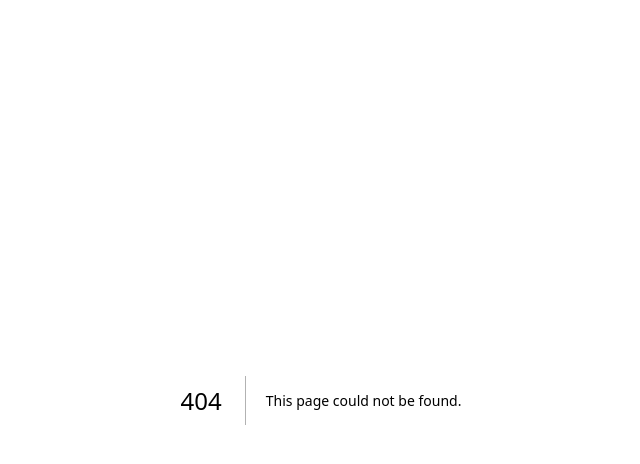
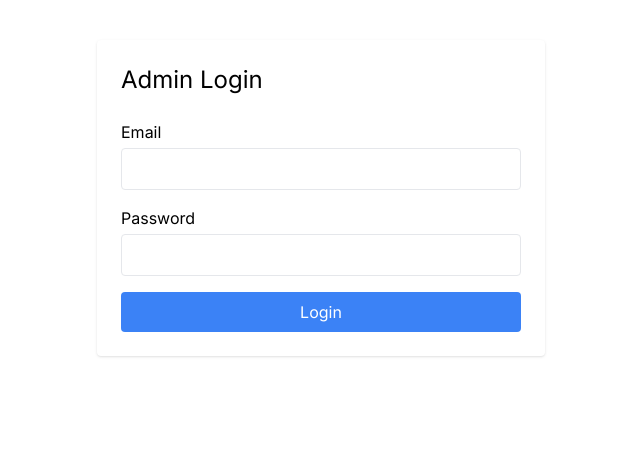
Before and after one commit to Harsh-6361/lowery-exam, a Next.js app: page /admin/login in a window 1280 px wide. Before the commit this address had no page. Shown: the top 464 px of the page, without its empty margins (319-959 px from the left). Built offline with nearby package versions, Linux system fonts and the light colour scheme.

Commit message:
feat: add admin login

```diff
--- /dev/null
+++ b/src/app/admin/login/page.tsx
@@ -0,0 +1,5 @@
+import AdminLoginForm from '@/components/admin/AdminLoginForm'
+
+export default function AdminLoginPage() {
+  return <AdminLoginForm />
+}
--- /dev/null
+++ b/src/app/api/admin/login/route.ts
@@ -0,0 +1,13 @@
+import { NextResponse } from 'next/server'
+import { validateAdminCredentials } from '@/lib/auth'
+
+export async function POST(request: Request) {
+  const body = await request.json()
+  const { email, password } = body
+
+  if (validateAdminCredentials(email, password)) {
+    return NextResponse.json({ success: true })
+  }
+
+  return NextResponse.json({ error: 'Invalid credentials' }, { status: 401 })
+}
--- /dev/null
+++ b/src/components/admin/AdminLoginForm.tsx
@@ -0,0 +1,59 @@
+'use client'
+
+import { useState } from 'react'
+import { useRouter } from 'next/navigation'
+
+export default function AdminLoginForm() {
+  const router = useRouter()
+  const [email, setEmail] = useState('')
+  const [password, setPassword] = useState('')
+  const [error, setError] = useState('')
+
+  const handleSubmit = async (e: React.FormEvent) => {
+    e.preventDefault()
+    const res = await fetch('/api/admin/login', {
+      method: 'POST',
+      headers: { 'Content-Type': 'application/json' },
+      body: JSON.stringify({ email, password }),
+    })
+
+    if (res.ok) {
+      localStorage.setItem('adminAuth', 'true')
+      router.push('/admin/dashboard')
+    } else {
+      setError('Invalid credentials')
+    }
+  }
+
+  return (
+    <div className="max-w-md mx-auto mt-10 p-6 bg-white rounded shadow">
+      <h1 className="text-2xl mb-6">Admin Login</h1>
+      {error && <p className="text-red-500 mb-4">{error}</p>}
+      <form onSubmit={handleSubmit} className="space-y-4">
+        <div>
+          <label className="block mb-1">Email</label>
+          <input
+            type="email"
+            value={email}
+            onChange={(e) => setEmail(e.target.value)}
+            className="w-full p-2 border rounded"
+            required
+          />
+        </div>
+        <div>
+          <label className="block mb-1">Password</label>
+          <input
+            type="password"
+            value={password}
+            onChange={(e) => setPassword(e.target.value)}
+            className="w-full p-2 border rounded"
+            required
+          />
+        </div>
+        <button type="submit" className="w-full bg-blue-500 text-white p-2 rounded">
+          Login
+        </button>
+      </form>
+    </div>
+  )
+}
```
